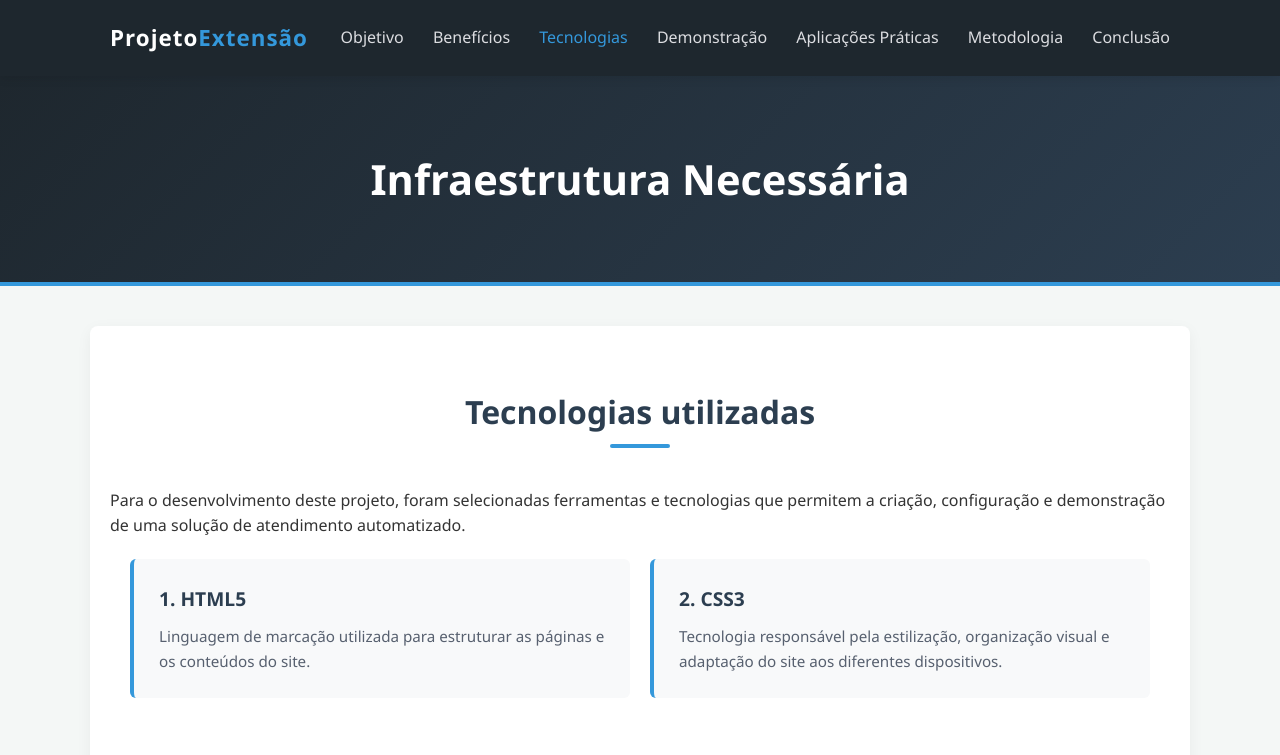
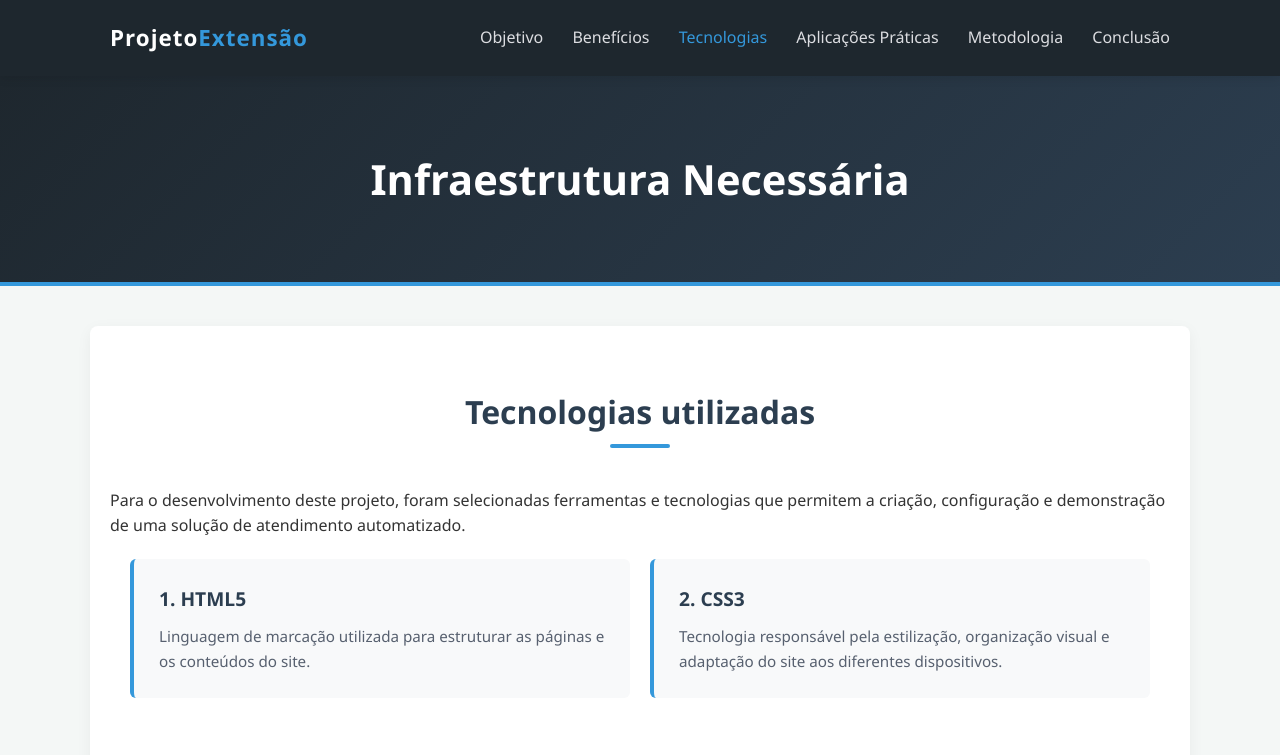
Before and after one commit to Bonifaciodev96/projeto-extens-o, a plain HTML site: page materiais.html in a window 1280 px wide. Shown: the top 755 px of the page. Drawn offline with Linux system fonts and the light colour scheme.

Commit message:
Update materiais.html

```diff
--- a/materiais.html
+++ b/materiais.html
@@ -75,7 +75,7 @@
                 <a href="index.html">Objetivo</a>
                 <a href="resultados.html">Benefícios</a>
                 <a href="materiais.html" class="active">Tecnologias</a>
-                <a href="demonstracao.html">Demonstra&ccedil;&atilde;o</a>
+
                 <a href="aplicacoespraticas.html">Aplicações Práticas</a>
                 <a href="fotos.html">Metodologia</a>
                 <a href="conclusao.html">Conclusão</a>
```
